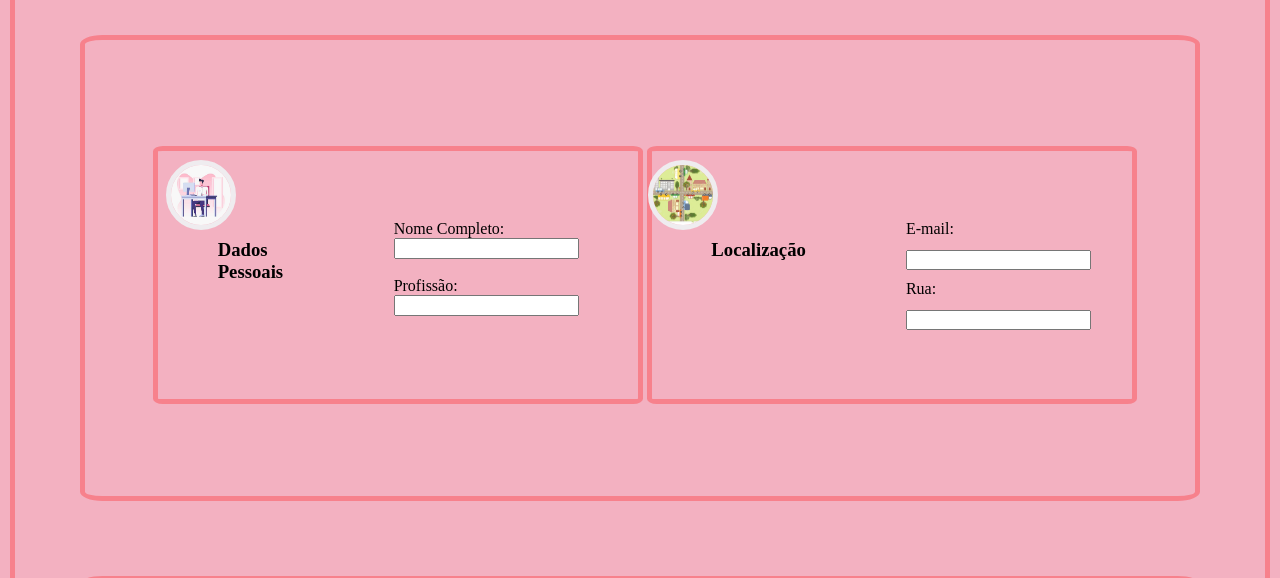
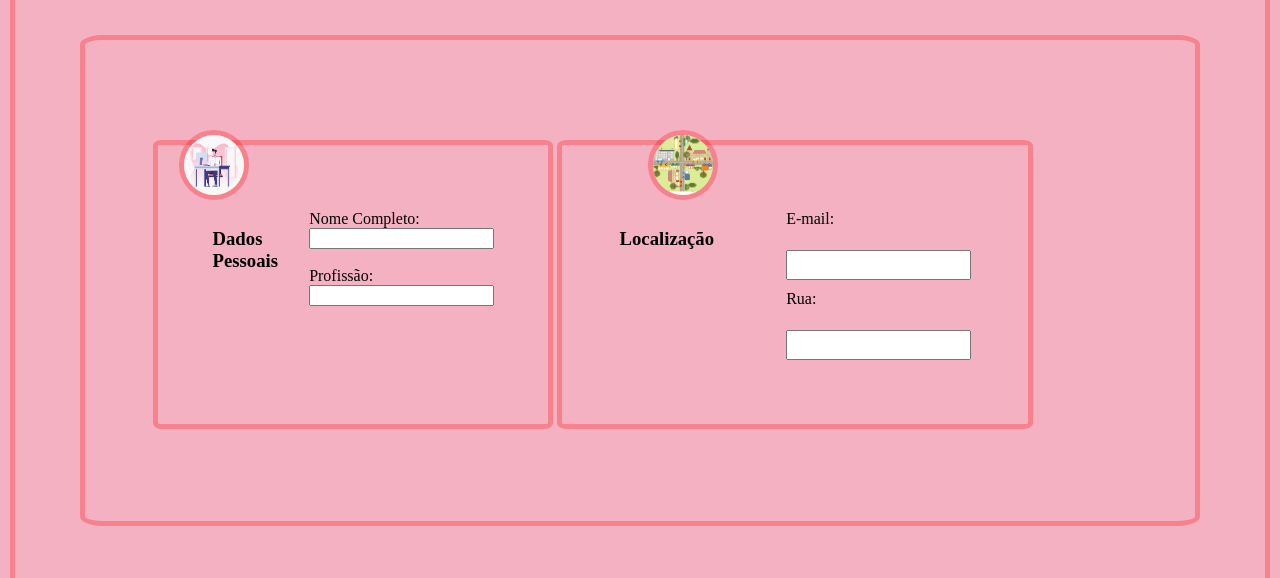
Before and after one commit to DeniseYuki/htmlPauloGauss, a plain HTML site: page index90.html in a window 1280 px wide. Shown: the part 211-789 px from the top of the page. Drawn offline with Linux system fonts and the light colour scheme.

Commit message:
Add files via upload

```diff
--- a/teste.css
+++ b/teste.css
@@ -12,12 +12,12 @@ fieldset{
 img{
     width:60px;
     height: 60px;
-    margin-top: -60px;
-    left: 13%;
+    margin-top: -80px;
+    left: 14%;
     border-radius: 100%;
     border: 100px;
     position:absolute;
-    border: 5px solid rgb(239, 236, 239);
+    border: 5px solid rgba(255, 0, 0, 0.274);
 }
 
 .img{
@@ -34,7 +34,7 @@ img{
     width:60px;
     height: 60px;
     left: 7%;
-    margin-top: 1%;
+    margin-top: 0%;
     border-radius: 100%;
     border: 100px;
     position:absolute;
@@ -46,20 +46,20 @@ img{
 .container {
     display: grid;
     /* aqui eu determino é são 2 colunas de tamanhos iguas, cada coluna tem uma fração */
-    grid-template-columns: repeat(2, 60fr);
+    grid-template-columns: repeat(2, 200fr);
     /* esssa é a altura das linhas, se vc quiser pode apaga-la caso não queira uma altura definida */
     grid-auto-rows: 10px;
     /* espaço entre um elemento interno e outro */
-    grid-gap: 10px 100px;
+    grid-gap: 10px -12px;
     /* margem interna que afasta os elementos da borda do grid */
     padding: 20px 10px;
   }
   .container1 {
     display: grid;
     grid-template-columns: repeat(2, 6fr);
-    grid-auto-rows: 20px;
-    grid-gap: 10px 100px;
-    padding: 20px 10px;
+    grid-auto-rows: 30px;
+    grid-gap: 10px 70px;
+    padding: 20px 13px;
   }
 .box{
     display:inline-flex;
```
